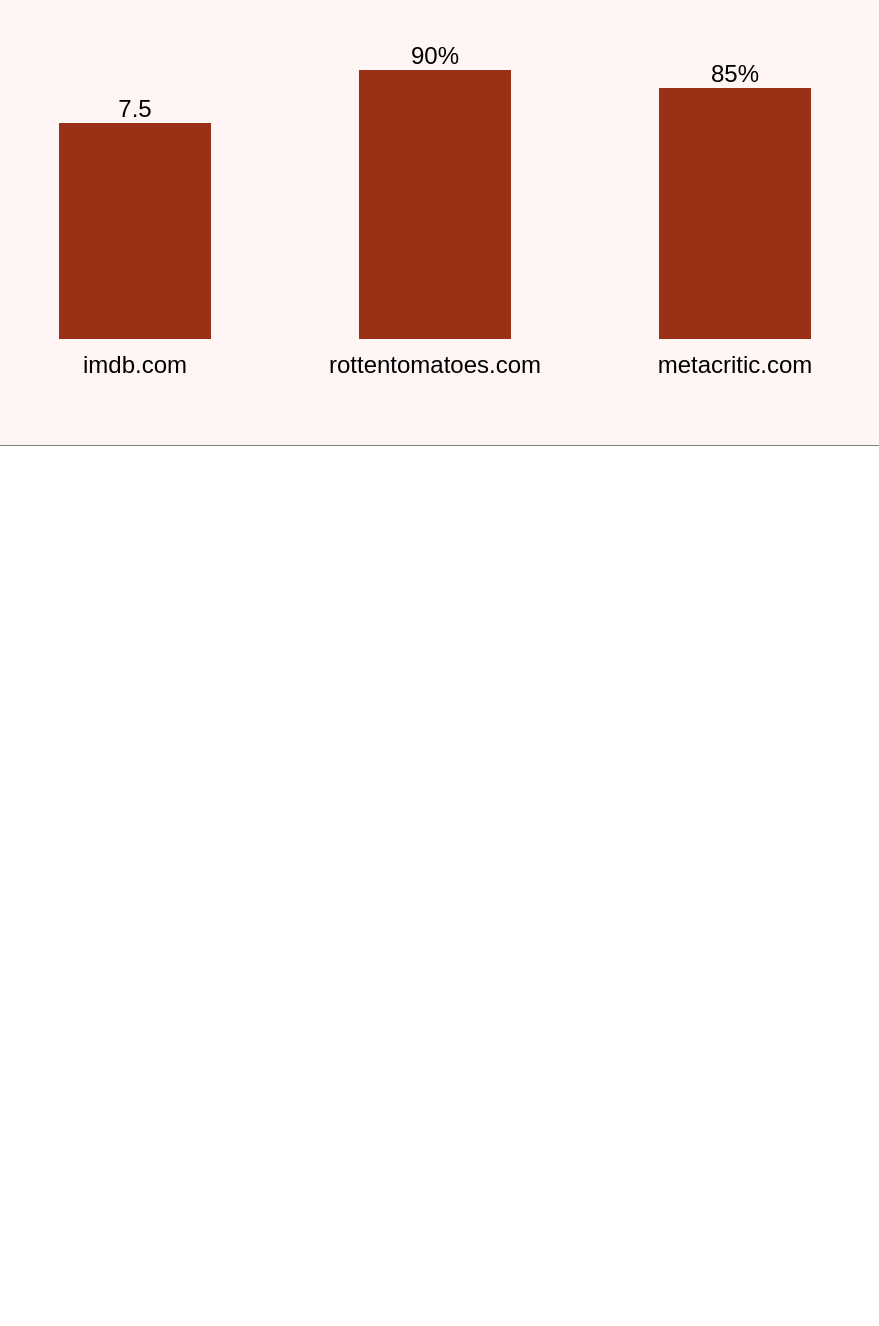
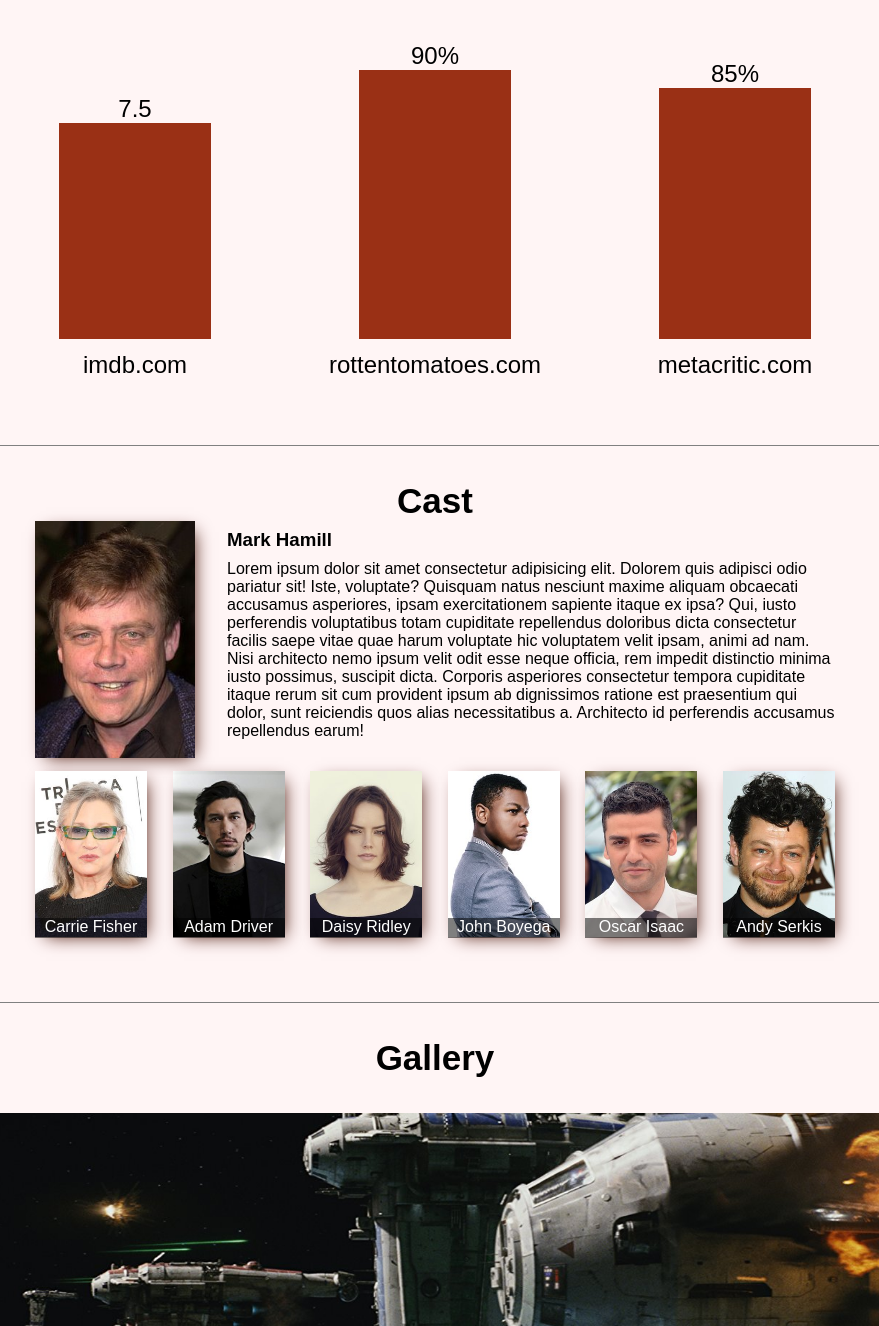
Before and after one commit to colchisgirl/StarWars, a website: page StarWars/src/index.html in a window 1280 px wide. Shown: the part 1474-2800 px from the top of the page, without its empty margins (205-1084 px from the left). Before the commit the page ends 1920 px from the top, so only its background shows below. Drawn offline with nearby package versions, Linux system fonts and the light colour scheme; files that its build step writes are made by us from their sources.

Commit message:
finished version

```diff
--- a/StarWars/src/index.html
+++ b/StarWars/src/index.html
@@ -77,8 +77,47 @@
     </div>
 
 
-    <div class="cast" id="cast"></div>
-    <div class="gallery" id="gallery"></div>
+    <div class="cast" id="cast">
+        <h2>Cast</h2>
+        <div class="castcontent">
+        <div class="mark">
+            <img src="img/hamill.jpg" alt="hamill">
+
+            <div class="hamill">
+                <h3>Mark Hamill</h3>
+                <p>Lorem ipsum dolor sit amet consectetur adipisicing elit. Dolorem quis adipisci odio pariatur sit! Iste, voluptate? Quisquam natus nesciunt maxime aliquam obcaecati accusamus asperiores, ipsam exercitationem sapiente itaque ex ipsa? Qui, iusto perferendis voluptatibus totam cupiditate repellendus doloribus dicta consectetur facilis saepe vitae quae harum voluptate hic voluptatem velit ipsam, animi ad nam. Nisi architecto nemo ipsum velit odit esse neque officia, rem impedit distinctio minima iusto possimus, suscipit dicta. Corporis asperiores consectetur tempora cupiditate itaque rerum sit cum provident ipsum ab dignissimos ratione est praesentium qui dolor, sunt reiciendis quos alias necessitatibus a. Architecto id perferendis accusamus repellendus earum!</p>
+            </div>
+        </div>
+        <div class="others">
+            <div><img src="img/fisher.jpg" alt="fisher">
+            <div class="name">Carrie Fisher</div>
+            </div>
+           <div><img src="img/driver.jpg" alt="driver">
+            <div class="name">Adam Driver</div></div>
+
+            <div><img src="img/ridley.jpg" alt="ridley">
+                <div class="name">Daisy Ridley</div></div>
+
+            <div><img src="img/boyega.jpg" alt="boyega">
+                <div class="name">John Boyega</div></div>
+
+            <div><img src="img/isaac.jpg" alt="isaac">
+                <div class="name">Oscar Isaac</div></div>
+
+            <div><img src="img/serkis.jpg" alt="serkis">
+                <div class="name">Andy Serkis</div></div>
+        </div>
+    </div>
+    </div>
+
+    <div class="gallery" id="gallery">
+        <h2>Gallery</h2>
+        <img src="img/gallery.jpg" alt="star wars spacecrafts">
+        <div class="arrows">
+            <img src="img/arrow.png" alt="arrow right">
+            <img src="img/arrow.png" alt="arrow left">
+        </div>
+    </div>
 
 </body>
 </html>
--- /dev/null
+++ b/StarWars/src/scss/cast.scss
@@ -0,0 +1,76 @@
+$content-width: 800px;
+
+.cast {
+    width: 100%;
+    background:	#fff5f5;
+    display: flex;
+    flex-direction: column;
+    align-items: center;
+    padding-bottom: 3em;
+    border-bottom: solid 1px gray;
+
+    h2 {
+        padding-top: 1em;
+        font-size: 35px;
+        color: black;
+        margin: 0 auto;
+
+    }
+    .castcontent {
+        width: $content-width;
+        margin: 0 auto;
+        display: flex;
+        flex-direction: column;
+        .mark {
+            display: flex;
+            flex-direction: row;
+            img {
+                float: left;
+                width: 10em;
+                box-shadow: 5px 5px 17px -6px rgba(69,15,1,1);
+            }
+
+            .hamill {
+                display: inline block;
+                flex-grow:1;
+                text-align:left;
+                margin: .5em auto .5em 2em;
+
+                h3 {
+                    margin-bottom: .5em;
+                }
+                p {
+
+                }
+            }
+        }
+
+        .others {
+            display: flex;
+            justify-content: space-between;
+            margin: .8em 0;
+            position: relative;
+
+            img {
+
+                width: 7em;
+                box-shadow: 5px 5px 17px -6px rgba(69,15,1,1);
+
+            }
+            .name {
+                position: absolute;
+                color: white;
+                text-align: center;
+                bottom: 3px;
+                width: 7em;
+                height: 20px;
+                z-index: 99;
+                margin: 0 auto;
+                background: rgba($color: #000000, $alpha: 0.5);
+
+            }
+
+        }
+
+    }
+}
--- a/StarWars/src/scss/characters.scss
+++ b/StarWars/src/scss/characters.scss
@@ -14,7 +14,7 @@
         padding-top: 1em;
         margin-bottom: 1em;
         font-size: 35px;
-        color: #450f01;
+        color:  black;
         width: $content-width;
         margin: 0 auto;
     }
@@ -32,7 +32,7 @@
             width: $big-size;
             border-radius: 50%;
             margin: 0.5em;
-            box-shadow: 3px 3px 7px -2px rgba(69,15,1,1);
+            box-shadow: 5px 5px 17px -6px rgba(0,0,0,1);
 
         }
 
--- /dev/null
+++ b/StarWars/src/scss/gallery.scss
@@ -0,0 +1,49 @@
+.gallery {
+    position: relative;
+    width: 100%;
+    background:	#fff5f5;
+    display: flex;
+    flex-direction: column;
+    align-items: center;
+    h2 {
+        padding: 1em 0;
+        font-size: 35px;
+        color: black;
+        margin: 0 auto;
+    }
+
+    img {
+        width: 100%;
+        height: 100%;
+        background-size: cover;
+        background-position: center;
+        margin-bottom: 5em;
+    }
+
+}
+
+.arrows {
+    position: absolute;
+    width: 100%;
+    top: calc(50% - 25px);
+    img {
+        position: absolute;
+        height: 50px;
+        width: 50px;
+        background: rgba($color: white, $alpha: .2);
+        border-radius: 50%;
+
+        &:first-child{
+            right: 50px;
+        }
+
+        &:last-child {
+            left: 50px;
+            transform: rotate(180deg);
+        }
+
+        &:hover {
+            background: rgba($color: white, $alpha: .5);
+        }
+    }
+}
--- a/StarWars/src/scss/navigationbar.scss
+++ b/StarWars/src/scss/navigationbar.scss
@@ -1,6 +1,7 @@
 .header {
         background-color:#450f01;
         position: fixed;
+        z-index: 200;
         width: 100%;
         padding: 1em;
         display: flex;
--- a/StarWars/src/scss/style.scss
+++ b/StarWars/src/scss/style.scss
@@ -17,3 +17,5 @@
 @import 'plot.scss';
 @import 'characters.scss';
 @import 'ratings.scss';
+@import 'cast.scss';
+@import 'gallery.scss';
```
Also changed, not shown: StarWars/src/img/arrow.png (added).
